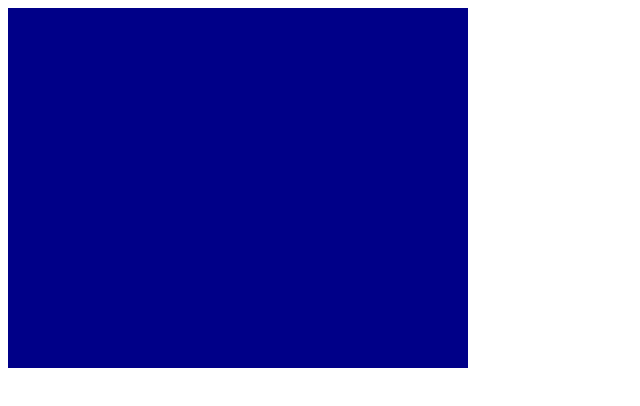
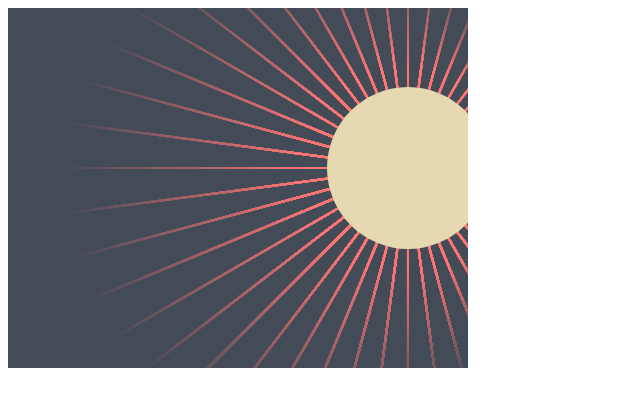
Before and after one commit to MathiasSotta/rm-ss18, a plain HTML site: page esa2/rm_esa2.html in a window 1280 px wide. Shown: the whole page, without its empty margins (0-640 px from the left). Drawn offline with Linux system fonts and the light colour scheme.

Commit message:
added ESA2

```diff
--- a/esa2/rm_esa2.html
+++ b/esa2/rm_esa2.html
@@ -48,22 +48,44 @@
                 //Anzahl zu zeichnender Strahlen
                 var beamNum = Math.floor(360 / rotStep);
 
-                //Zeichencode einfügen
-                var gr = context.createRadialGradient(0, 0, 360, canvasWidth, canvasHeight, 360);
-                gr.addColorStop(0.3, "#000000");
-                gr.addColorStop(0.6, "#000088");
-                //gr.addColorStop(0.8, "#FFFF88");
-
-                context.fillStyle = gr;
-
+                // Hintergrund setzen
+                context.fillStyle = bgColor;
                 context.fillRect(0,0,canvasWidth,canvasHeight);
 
+                // Verlauf für Strahlen setzen
+                var gradBeam = context.createRadialGradient(0, 0, 100, -100, 0, 250);
+                gradBeam.addColorStop(0, beamColor);
+                gradBeam.addColorStop(1, bgColor);
 
+                // Rotationswinkel berechnen
+                var angle = rotStep * Math.PI / 180;
 
-                // context.ellipse(sunX, sunY, sunRadius, sunRadius, 0, 0, false);
-                // context.fill();
+                // Strahlen zeichnen
+                context.strokeStyle = gradBeam;
+                context.lineWidth = beamThickness;
 
+                context.beginPath();
+                    context.translate(sunX,sunY);
+
+                    for (i=0; i<beamNum; i++) {
+                        context.moveTo(0, 0);
+                        context.lineTo(beamWidth, 0);
+                        context.stroke();
+                        context.rotate(angle);
+                    }
+                context.closePath();
+
+                // Transformationsmatrix zurücksetzen
+                context.setTransform(1, 0, 0, 1, 0, 0);
+
+                //Sonne zeichnen
+                context.fillStyle = sunColor;
+                context.beginPath();
+                    context.ellipse(sunX, sunY, sunRadius, sunRadius, 45 * Math.PI/180, 0, 2 * Math.PI);
+                    context.fill();
+                context.closePath();
             }
+
         }
 
 
```
